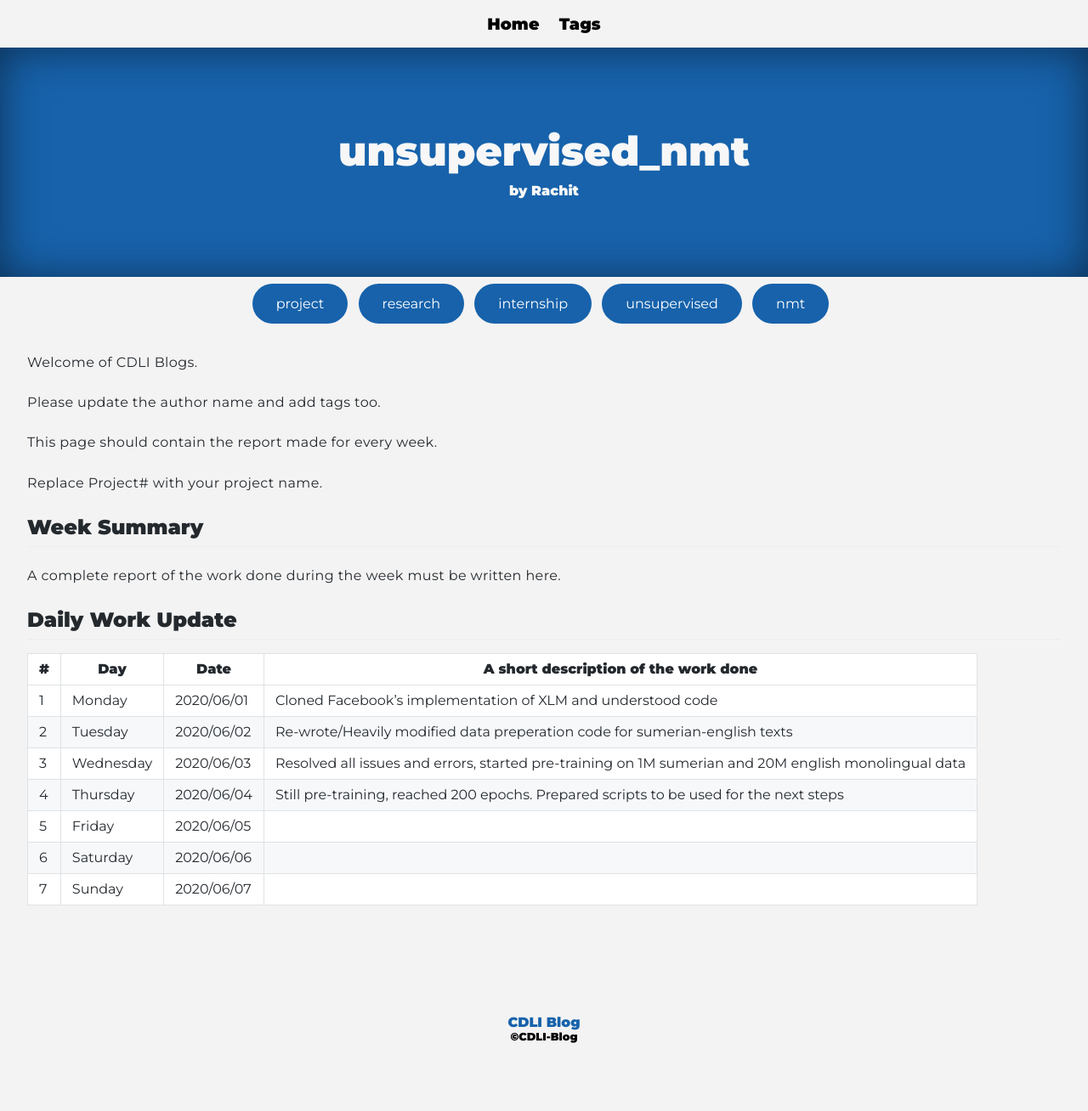
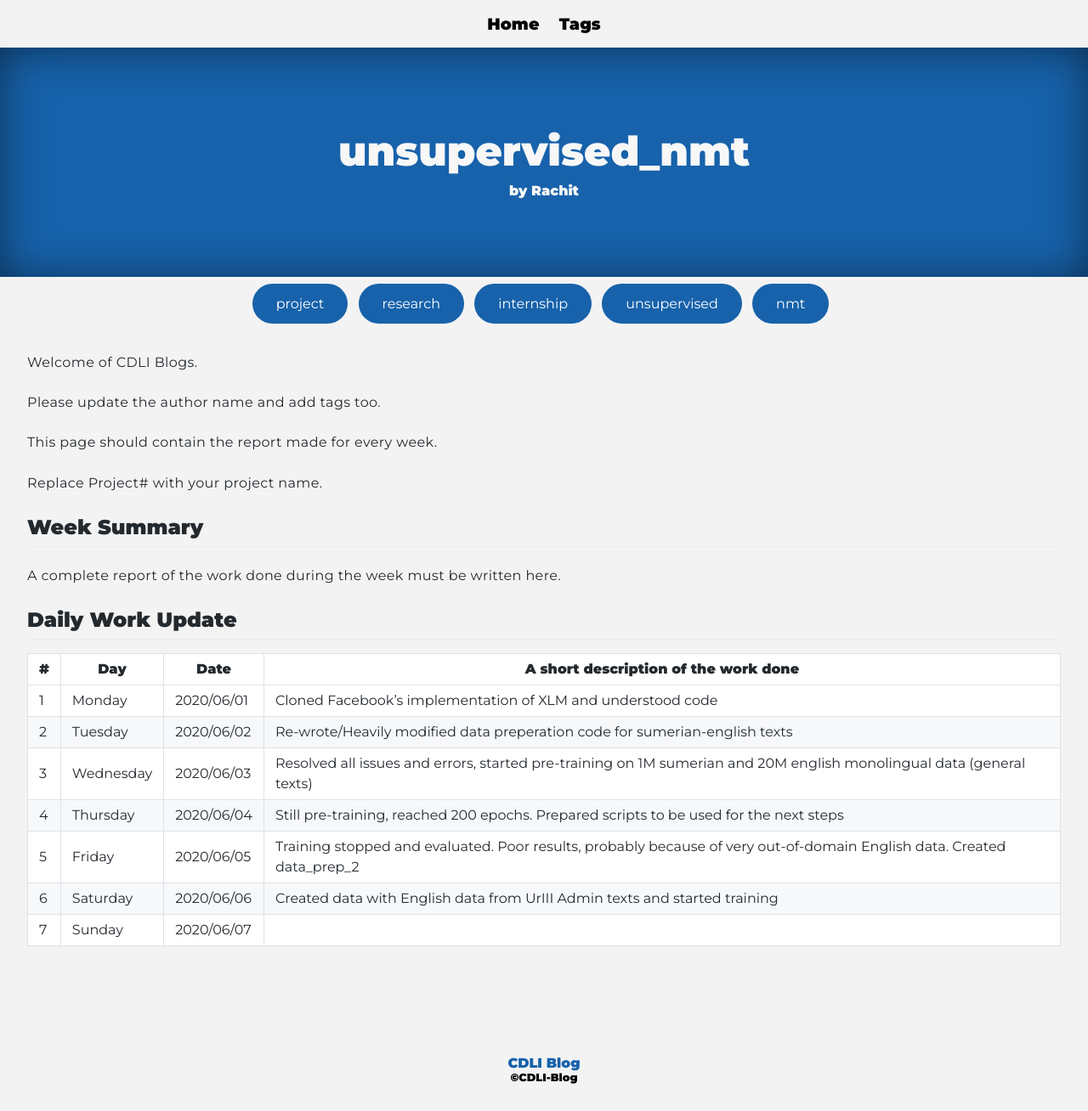
Before and after one commit to cdli-gh/blog, a Jekyll site: the page built from _blog/intern20/unsupervised_nmt/posts/07_week6.md, in a window 1280 px wide. Shown: the whole page at 85% size. Built offline with Jekyll 4.4.1, drawn with Linux system fonts in a browser that asks for light colours; Markdown is read by kramdown in place of the engine named in the settings; before the commit the page ends 1260 px from its top, so only the background shows below that.

Commit message:
Updated 6.6

```diff
--- a/_blog/intern20/unsupervised_nmt/posts/07_week6.md
+++ b/_blog/intern20/unsupervised_nmt/posts/07_week6.md
@@ -23,8 +23,8 @@ A complete report of the work done during the week must be written here.
 |---	|---	|---	|---	|
 |1   	| Monday 	|   2020/06/01	|  Cloned Facebook's implementation of XLM and understood code 	|
 |2   	| Tuesday  	|   2020/06/02	|  Re-wrote/Heavily modified data preperation code for sumerian-english texts 	|
-|3   	| Wednesday  	|  2020/06/03 	|  Resolved all issues and errors, started pre-training on 1M sumerian and 20M english monolingual data	|
+|3   	| Wednesday  	|  2020/06/03 	|  Resolved all issues and errors, started pre-training on 1M sumerian and 20M english monolingual data (general texts)	|
 |4   	| Thursday  	|   2020/06/04	|  Still pre-training, reached 200 epochs. Prepared scripts to be used for the next steps 	|
-|5   	| Friday  	|   2020/06/05	|   	|
-|6   	| Saturday  	|   2020/06/06	|   	|
+|5   	| Friday  	|   2020/06/05	|  Training stopped and evaluated. Poor results, probably because of very out-of-domain English data. Created data_prep_2 	|
+|6   	| Saturday  	|   2020/06/06	|  Created data with English data from UrIII Admin texts and started training	|
 |7   	| Sunday  	|   2020/06/07	|   	|
```
